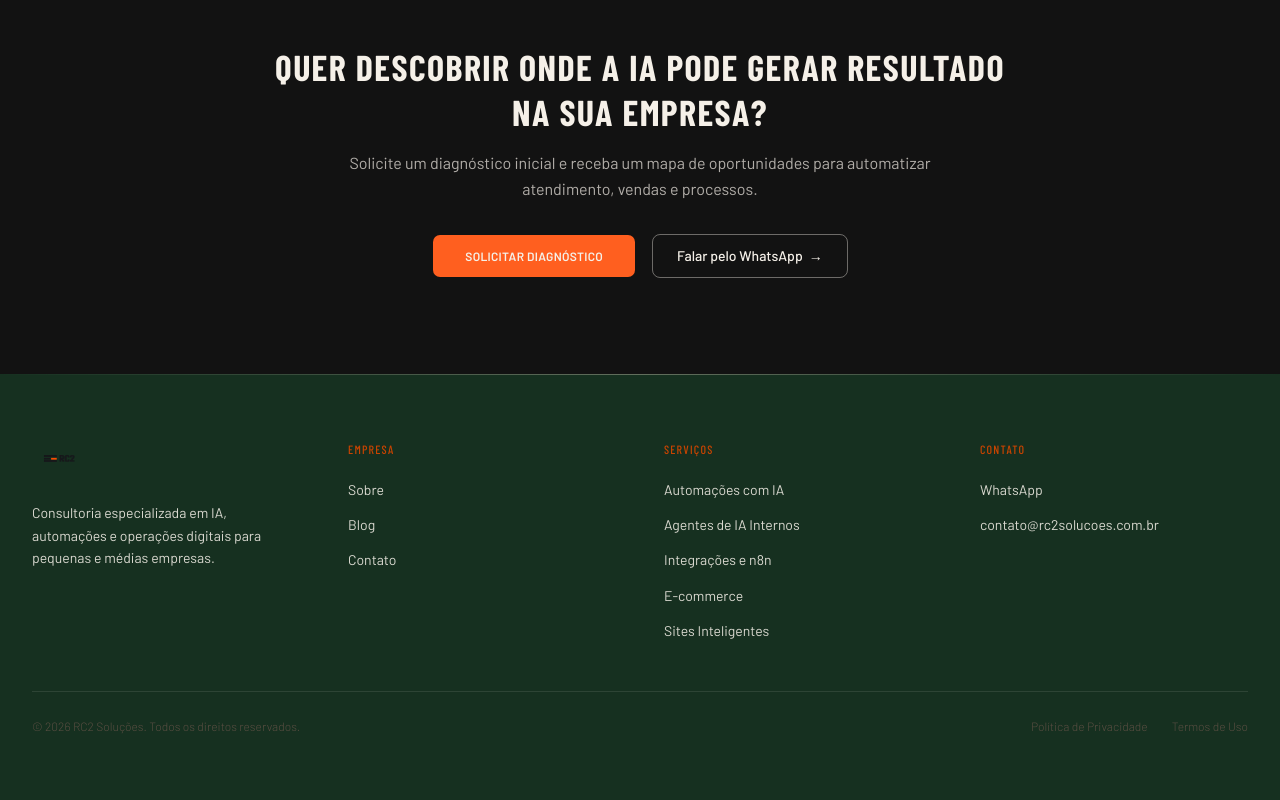
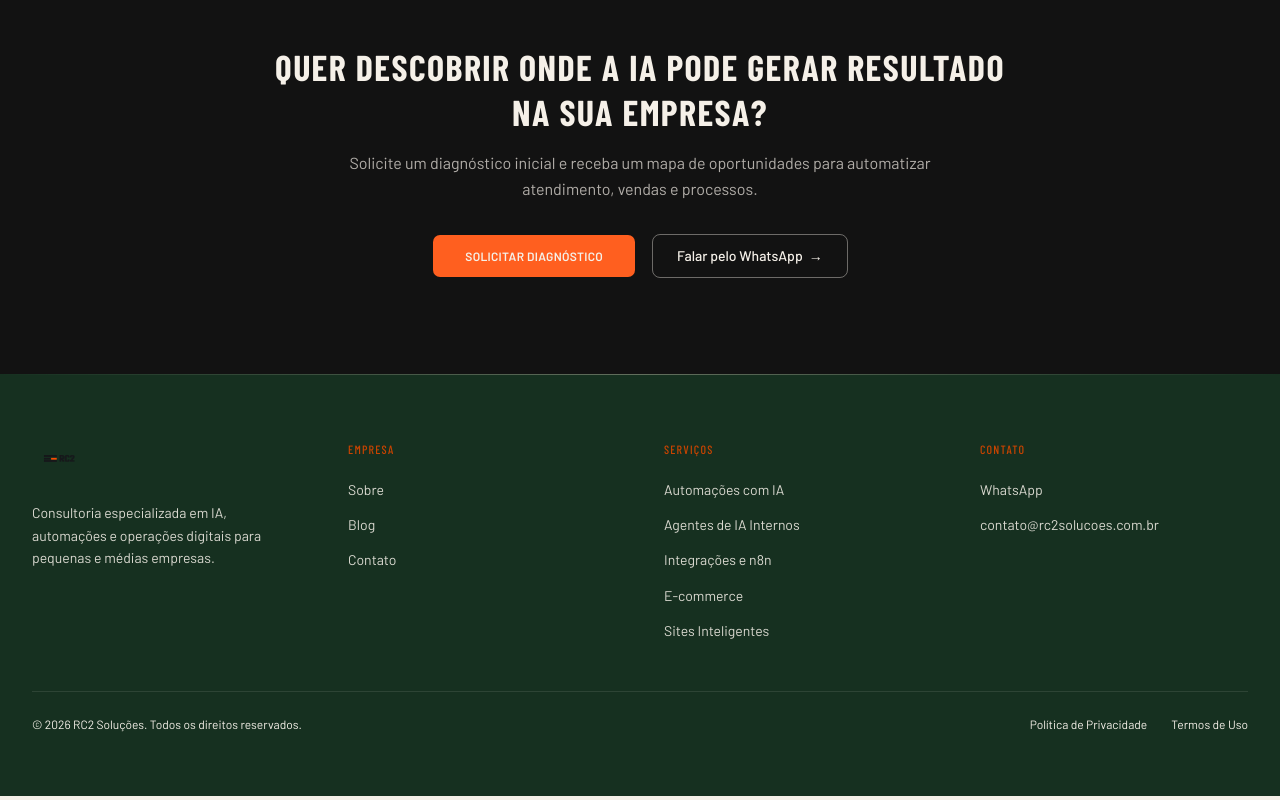
Before and after one commit to rc2solucoes-beep/rcc-02-site, a Next.js app: page / in a window 1280 px wide. Shown: the part 3309-4109 px from the top of the page. Built offline with nearby package versions, Linux system fonts and the light colour scheme; no server answers; the database is empty; a web font is replaced by a local one.

Commit message:
fix(footer): replace rc2-caption with text-xs font-normal text-rc2-sand for bottom bar
rc2-caption uses font-weight:300 at 12px which is illegible at any opacity.
Bottom bar now uses full sand color at normal weight — clearly readable.

```diff
--- a/src/components/layout/Footer.tsx
+++ b/src/components/layout/Footer.tsx
@@ -97,7 +97,7 @@ export function Footer() {
 
         {/* Bottom bar */}
         <div className="mt-12 pt-6 border-t border-rc2-sand/10 flex flex-col sm:flex-row items-center justify-between gap-4">
-          <p className="rc2-caption text-rc2-sand/90 text-center sm:text-left">
+          <p className="text-xs font-normal text-rc2-sand text-center sm:text-left">
             © 2026 RC2 Soluções. Todos os direitos reservados.
           </p>
           <div className="flex gap-6">
@@ -105,7 +105,7 @@ export function Footer() {
               <Link
                 key={link.href}
                 href={link.href}
-                className="ui-focus-ring rounded-sm rc2-caption text-rc2-sand/90 hover:text-rc2-sand transition-colors"
+                className="ui-focus-ring rounded-sm text-xs font-normal text-rc2-sand hover:underline transition-colors"
               >
                 {link.label}
               </Link>
```
